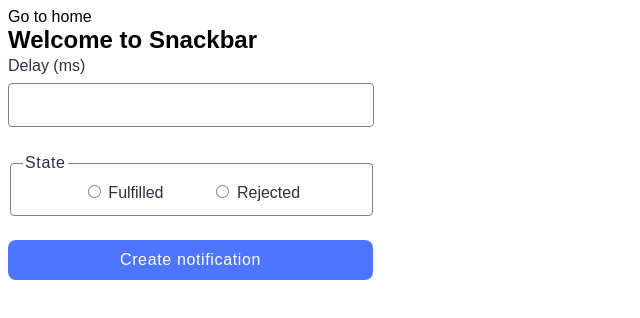
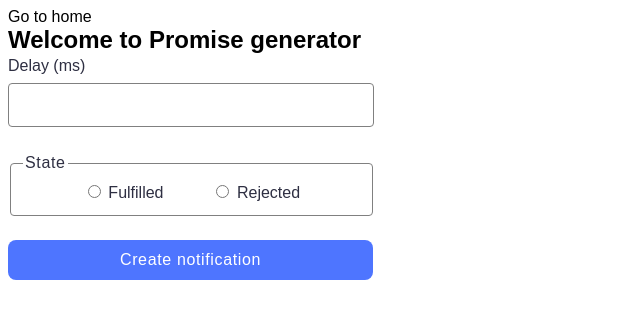
Before and after one commit to OduvanA/goit-js-hw-10, a website built with Vite: page src/2-snackbar.html in a window 1280 px wide. Shown: the whole page, without its empty margins (0-640 px from the left). Built offline with nearby package versions, Linux system fonts and the light colour scheme.

Commit message:
Update 2-snackbar.html

```diff
--- a/src/2-snackbar.html
+++ b/src/2-snackbar.html
@@ -4,14 +4,14 @@
     <meta charset="UTF-8" />
     <meta http-equiv="X-UA-Compatible" content="IE=edge" />
     <meta name="viewport" content="width=device-width, initial-scale=1.0" />
-    <title>Snackbar</title>
+    <title>Promise generator</title>
     <link rel="stylesheet" href="./css/reset.css" />
     <link rel="stylesheet" href="./css/2-snackbar.css" />
   </head>
   <body>
     <section>
       <a href="./index.html">Go to home</a>
-      <h1>Welcome to Snackbar</h1>
+      <h1>Welcome to Promise generator</h1>
 
       <form class="form">
         <label>
```
